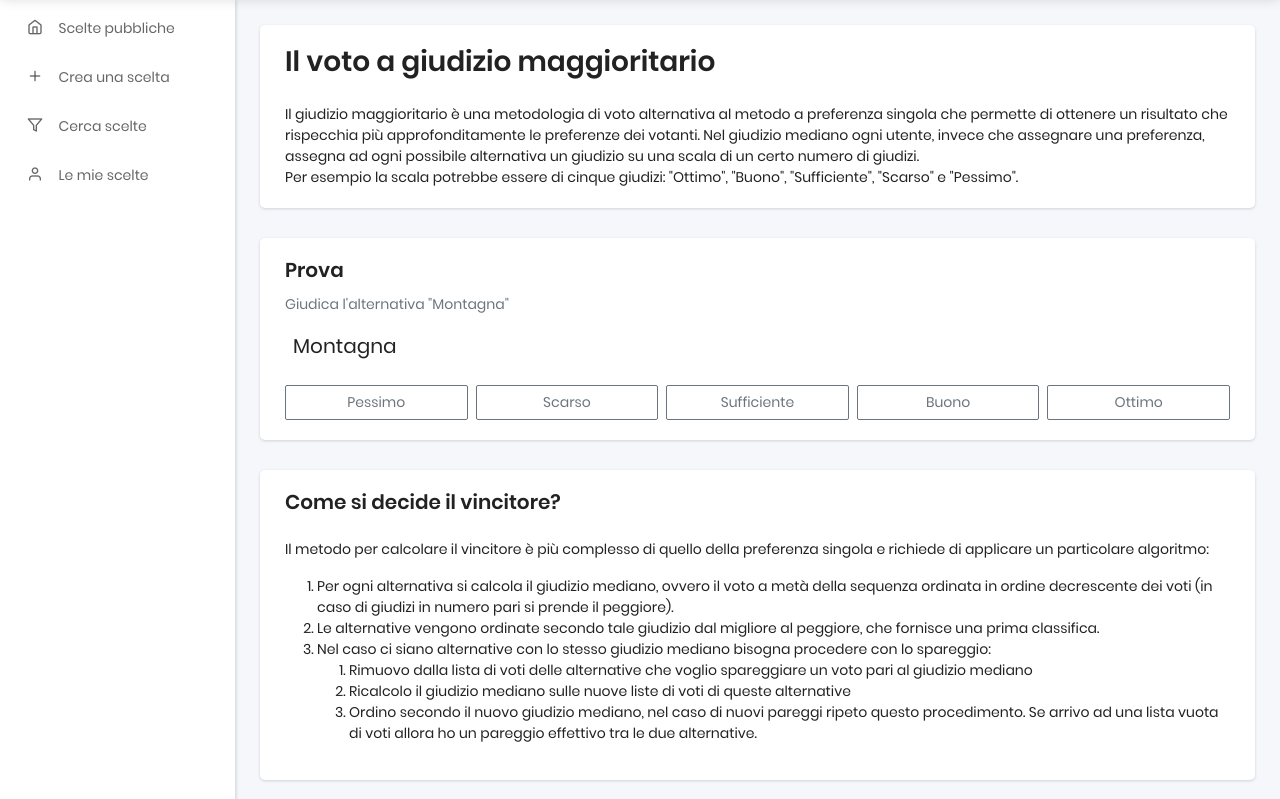
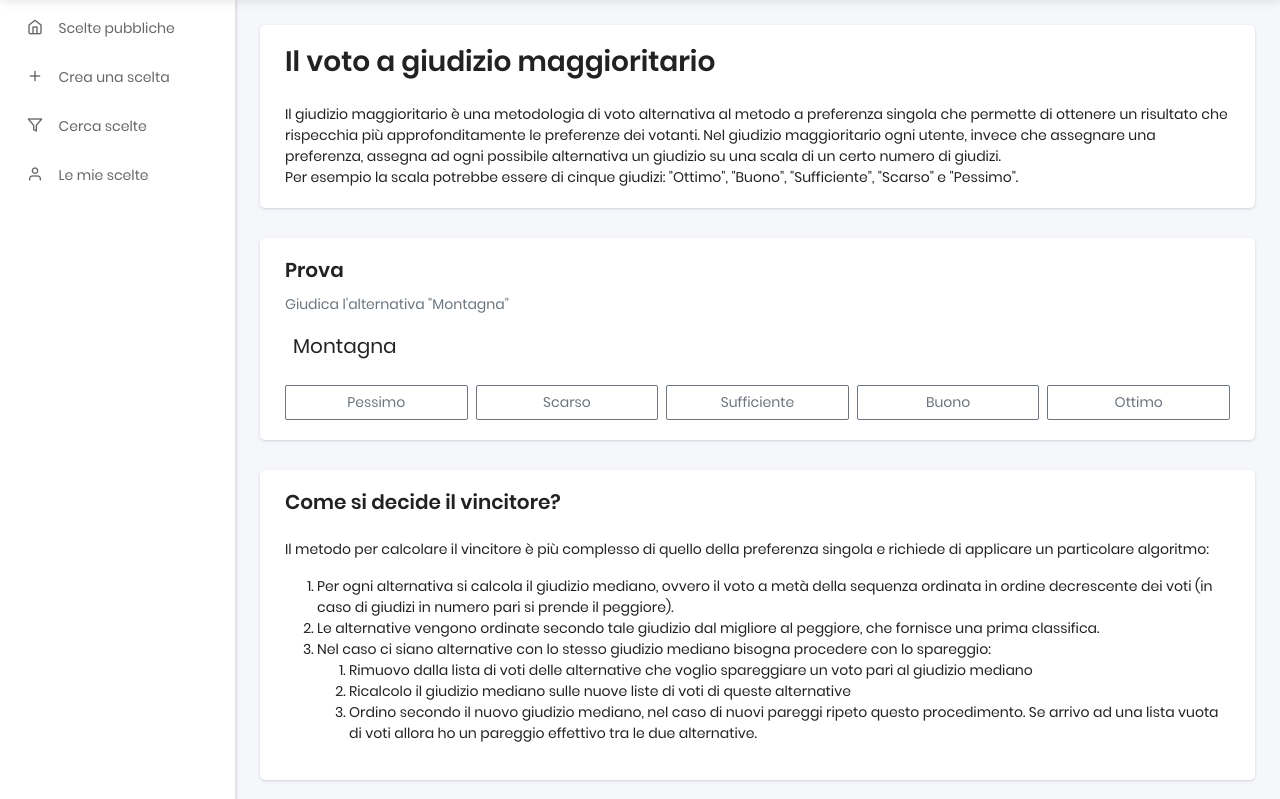
Before and after one commit to StefanoTrv/PollAtMe, a Django app: page /help/majorityjudgment/ in a window 1280 px wide. Shown: the part 56-855 px from the top of the page. Run offline with Django 4.2, Linux system fonts and the light colour scheme; parts of the project's set-up code (start-up, migrations or seed data) failed here and were passed over; some libraries are stand-ins or nearby versions.

Commit message:
fix parola

```diff
--- a/templates/polls/help/spiegazione_giudizio_maggioritario.html
+++ b/templates/polls/help/spiegazione_giudizio_maggioritario.html
@@ -13,7 +13,7 @@
                         <p class="card-text">
                             Il giudizio maggioritario è una metodologia di voto alternativa al metodo a preferenza singola che permette di ottenere un risultato che rispecchia
                             più approfonditamente le preferenze dei votanti.
-                            Nel giudizio mediano ogni utente, invece che assegnare una preferenza, assegna ad ogni possibile alternativa un giudizio su una scala di un certo numero di giudizi.<br>
+                            Nel giudizio maggioritario ogni utente, invece che assegnare una preferenza, assegna ad ogni possibile alternativa un giudizio su una scala di un certo numero di giudizi.<br>
                             Per esempio la scala potrebbe essere di cinque giudizi: "Ottimo", "Buono", "Sufficiente", "Scarso" e "Pessimo".
                         </p>
                     </div>
```
